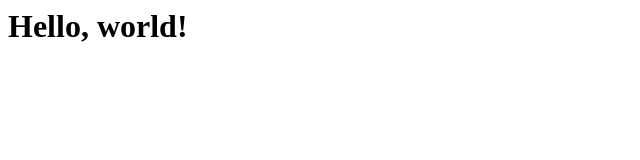
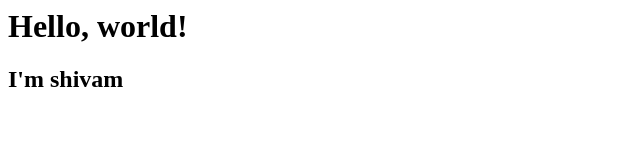
Before and after one commit to Shivam26-2002/GithubActionsAssign, a plain HTML site: page index.html in a window 1280 px wide. Shown: the whole page, without its empty margins (0-640 px from the left). Drawn offline with Linux system fonts and the light colour scheme.

Commit message:
Commited Index file

```diff
--- a/index.html
+++ b/index.html
@@ -1 +1 @@
-<html><body><h1>Hello, world!</h1></body></html>
+<html><body><h1>Hello, world!</h1><h2>I'm shivam</h2></body></html>
```
